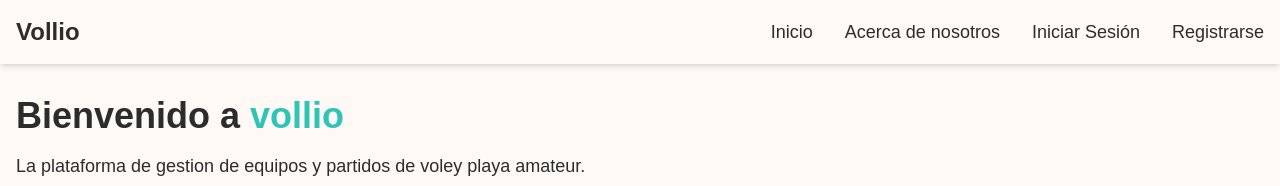
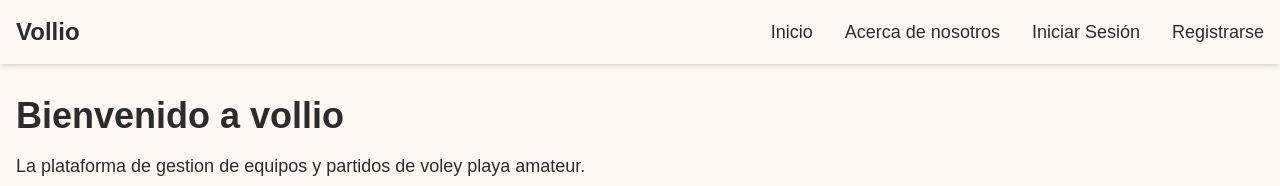
Before and after one commit to ruugii/vollio_front, a Next.js app: page / in a window 1280 px wide. Shown: the top 186 px of the page. Built offline with nearby package versions, Linux system fonts and the light colour scheme.

Commit message:
feat: replace HTML elements with custom Text, H1, and H2 components for consistency

```diff
--- a/src/app/page.tsx
+++ b/src/app/page.tsx
@@ -1,13 +1,19 @@
+import Text from "./Text/Text";
+import H1_component from "./Text/H1_component";
+import H2_component from "./Text/H2_component";
+
 export default function Home() {
   return (
     <main className="container mx-auto h-full px-4 py-8">
-      <h1 className="text-4xl font-bold mb-4">Bienvenido a <span className="text-vollio-accent">vollio</span></h1>
-      <p className="text-lg">
+      <H1_component className="mb-4">
+        Bienvenido a <span className="text-vollio-900">vollio</span>
+      </H1_component>
+      <Text>
         La plataforma de gestion de equipos y partidos de voley playa amateur.
-      </p>
-      <h2 className="text-2xl font-bold mt-8 mb-4">La comunidad de vollio</h2>
-      <p className="text-lg">
-      </p>
+      </Text>
+      <H2_component className="mt-8 mb-4">
+        La comunidad de vollio
+      </H2_component>
     </main>
   );
 }
```
